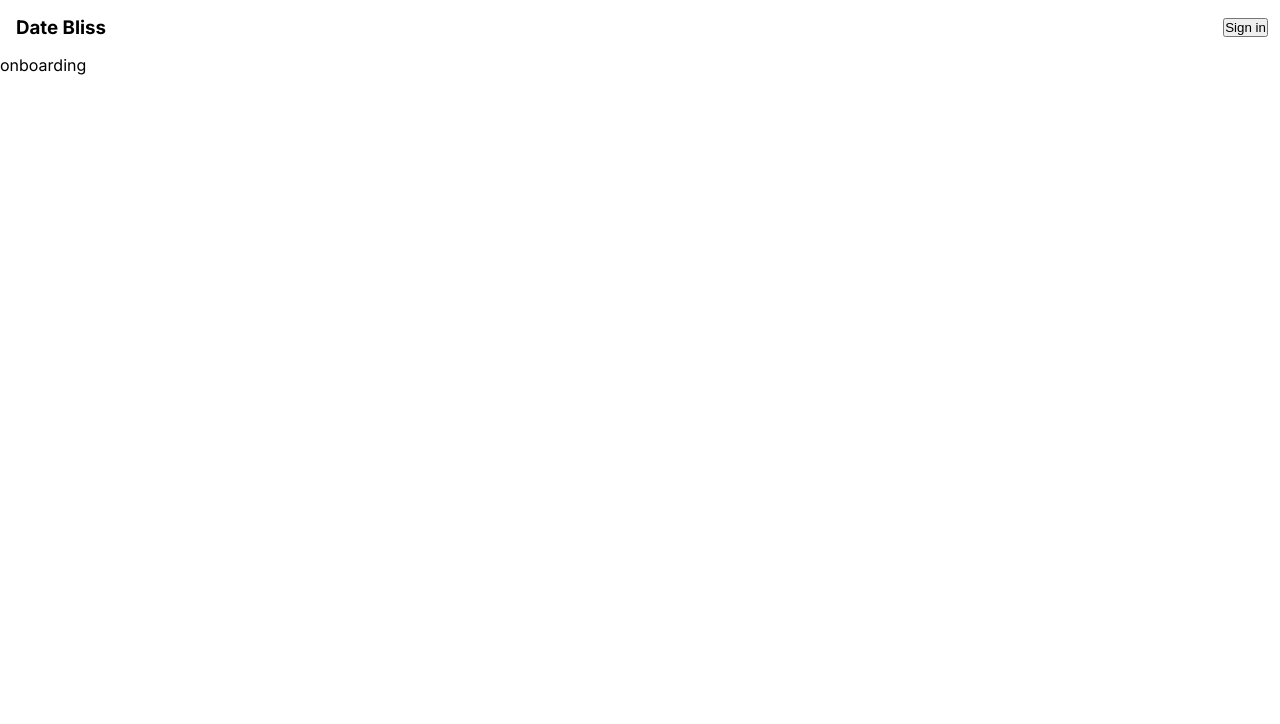
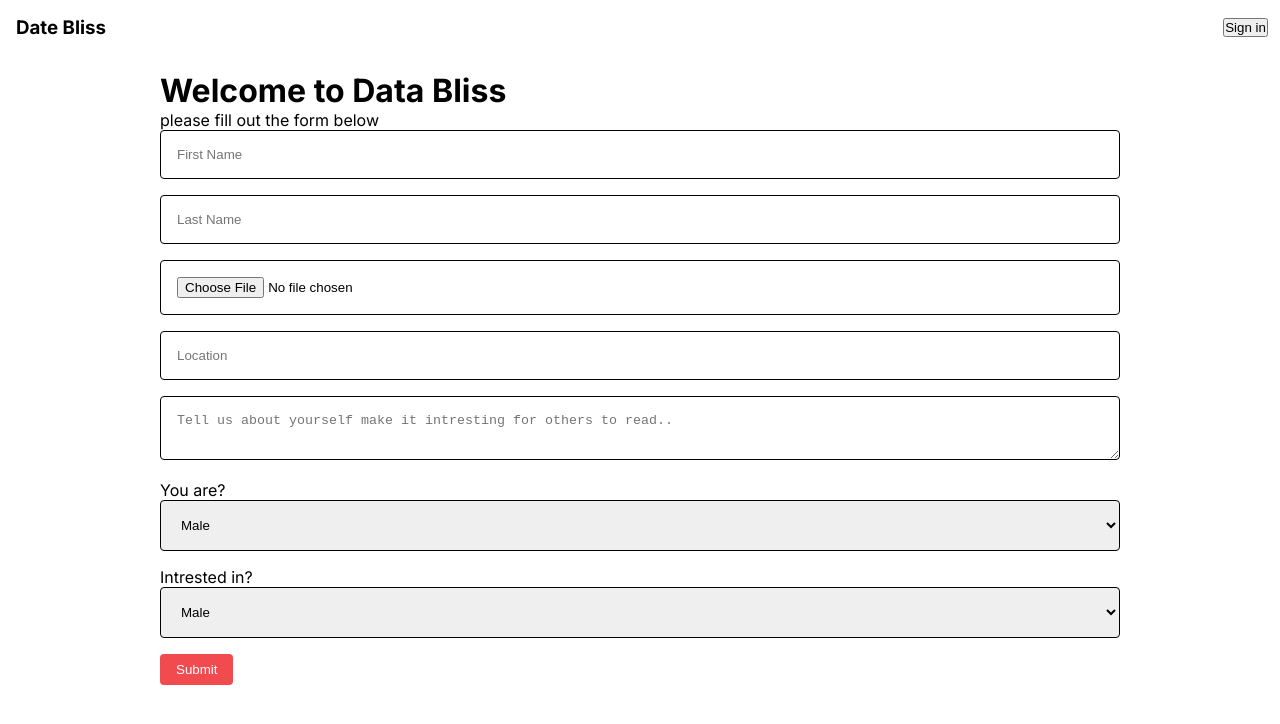
Before and after one commit to LaithAlwani/blissdate, a Next.js app: page /onboarding in a window 1280 px wide. Shown: the top 724 px of the page. Built offline with nearby package versions, Linux system fonts and the light colour scheme; no server answers.

Commit message:
put the layout for onboarding

```diff
--- a/app/globals.css
+++ b/app/globals.css
@@ -23,10 +23,23 @@ body {
   overflow-x: hidden;
 }
 
+main{
+  max-width: 62rem;
+  margin-inline: auto;
+  padding: 1rem;
+}
 
 a {
   color: inherit;
   text-decoration: none;
+}
+input,
+select, textarea{
+  width: 100%;
+  padding: 1rem;
+  border: 1px solid;
+  margin-block-end: 1rem;
+  border-radius: var(--border-radius);
 }
 
 nav {
@@ -109,17 +122,15 @@ nav .sidebar {
   width: 0;
   height: 100vh;
   padding-top: 4rem;
-  background-color: var(--blue);
-  color: var(--white);
+  background-color: #f3f3f3;
   overflow: hidden;
   transition: width 0.2s ease-in-out;
 }
 
 nav .sidebar.open {
-  width: 14rem;
-  border-left: 1px solid #333;
+  width: 100%;
+}
 
-}
 nav .sidebar .nav-links > * {
   display: block;
   width: 100%;
@@ -149,6 +160,13 @@ nav .active {
   background-color: var(--light-red);
 }
 
+@media only screen and (min-width:768px) {
+  nav .sidebar.open{
+    width: 14rem;
+    border-left: 1px solid #333;
+  }
+}
+
 @media (prefers-color-scheme: dark) {
   html {
     color-scheme: dark;
--- a/app/onboarding/page.js
+++ b/app/onboarding/page.js
@@ -1,5 +1,11 @@
+import OnboardingForm from "@/components/OnboardingForm";
+
 export default function onboardingPage() {
   return (
-    <div>onboarding</div>
+    <>
+      <h1>Welcome to Data Bliss</h1>
+      <p>please fill out the form below</p>
+      <OnboardingForm />
+    </>
   )
 }
--- /dev/null
+++ b/components/OnboardingForm.jsx
@@ -0,0 +1,32 @@
+import React from "react";
+
+export default function OnboardingForm() {
+  return (
+    <form>
+      <input type="text" placeholder="First Name" />
+      <input type="text" placeholder="Last Name" />
+      <input type="file" />
+      <input type="text" placeholder="Location" />
+      <textarea
+        name=""
+        id=""
+        placeholder="Tell us about yourself make it intresting for others to read.."></textarea>
+      <div>
+        <label htmlFor="">You are?</label>
+        <select name="" id="">
+          <option value="male">Male</option>
+          <option value="female">Female</option>
+        </select>
+      </div>
+      <div>
+        <label htmlFor="">Intrested in?</label>
+        <select name="" id="">
+          <option value="male">Male</option>
+          <option value="female">Female</option>
+          <option value="female">Both</option>
+        </select>
+      </div>
+      <button className="btn">Submit</button>
+    </form>
+  );
+}
```
